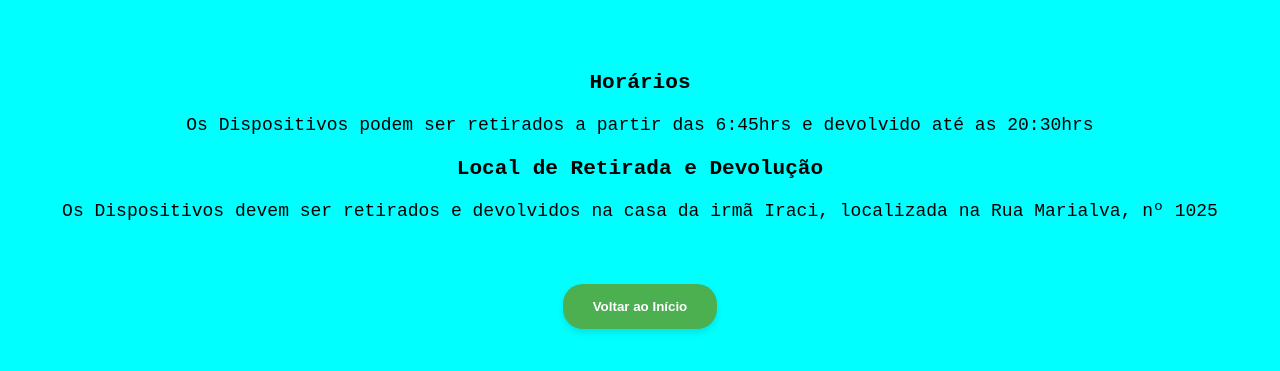
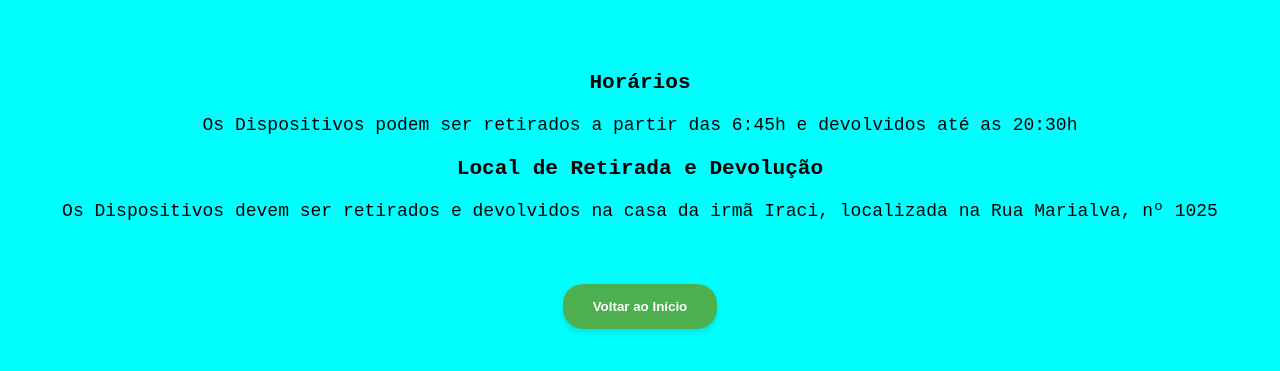
Before and after one commit to Fhns2006/testemunhorionegro, a plain HTML site: page informacoes.html in a window 1280 px wide. Shown: the part 73-444 px from the top of the page. Drawn offline with Linux system fonts and the light colour scheme.

Commit message:
Add files via upload

```diff
--- a/informacoes.html
+++ b/informacoes.html
@@ -13,7 +13,7 @@
 
     <div class="informacoes">
     <h3>Horários</h3>
-    <p>Os Dispositivos podem ser retirados a partir das 6:45hrs e devolvido até as 20:30hrs</p>
+    <p>Os Dispositivos podem ser retirados a partir das 6:45h e devolvidos até as 20:30h</p>
 
     <h3>Local de Retirada e Devolução</h3>
     <p>Os Dispositivos devem ser retirados e devolvidos na casa da irmã Iraci, localizada na Rua Marialva, nº 1025</p>
```
